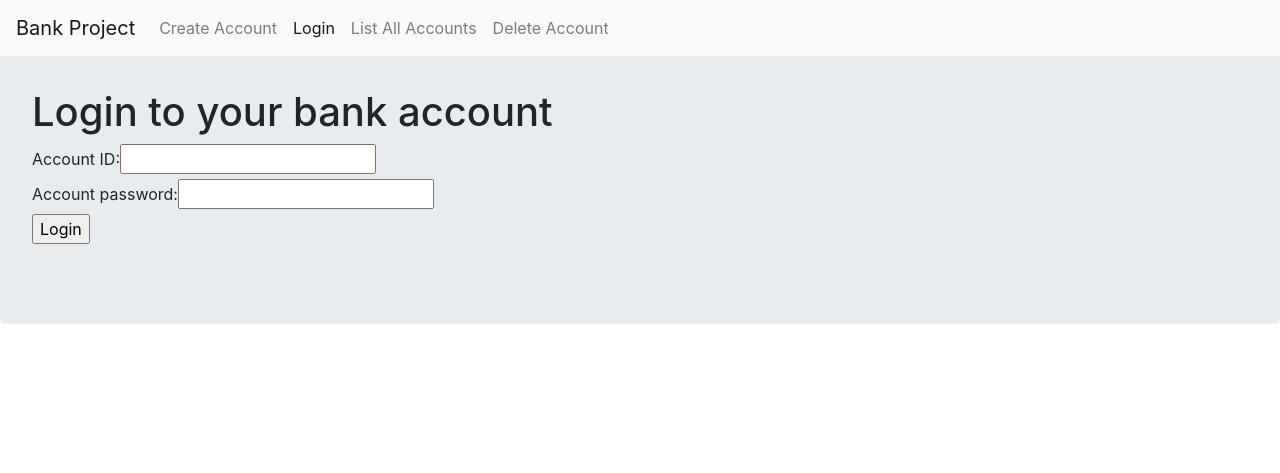
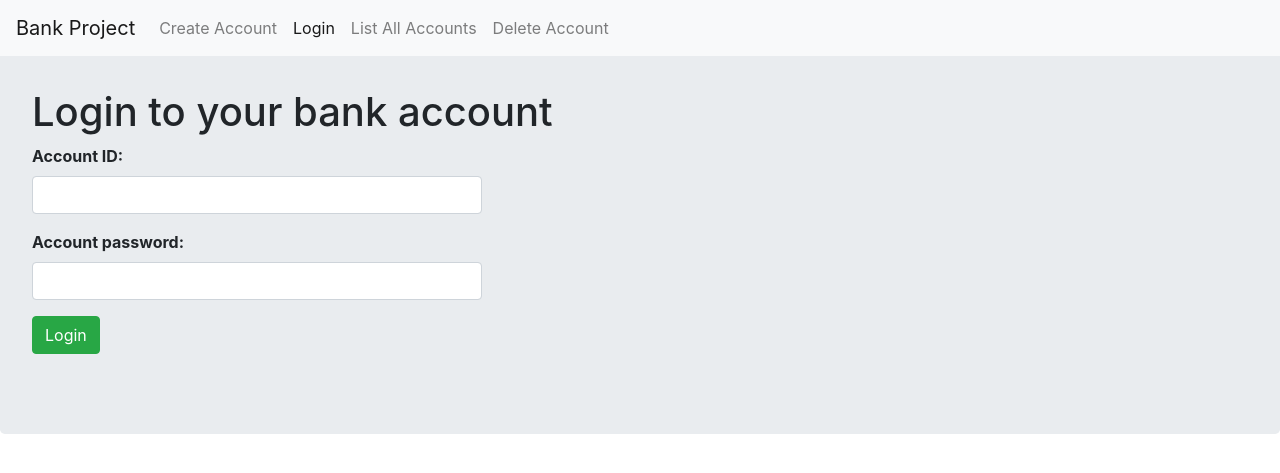
Before and after one commit to Alex-ley/Flask-banking-app, a Flask app: page /login in a window 1280 px wide. Shown: the top 473 px of the page. Run offline with Flask 2, Linux system fonts and the light colour scheme; some libraries are stand-ins or nearby versions.

Commit message:
added boostrap form classes to login

```diff
--- a/templates/login.html
+++ b/templates/login.html
@@ -2,11 +2,24 @@
 {% block content %}
     <div class="jumbotron">
         <h1>Login to your bank account</h1>
-        <form method="POST">
-          {{ form.hidden_tag()}}
-          {{ form.id.label }}{{ form.id() }} <br/>
-          {{ form.password.label }}{{ form.password() }} <br/>
-          {{ form.submit() }}
-        </form>
+        <div style="max-width: 450px;">
+          <form method="POST">
+            {{ form.hidden_tag()}}
+            <div class="form-group">
+              <strong>
+                {{ form.id.label }}
+              </strong>
+              {{ form.id(class="form-control") }}
+              <small></small>
+            </div>
+            <div class="form-group">
+              <strong>
+                {{ form.password.label }}
+              </strong>
+              {{ form.password(class="form-control") }}
+            </div>
+            {{ form.submit(class="btn btn-success") }}
+          </form>
+        </div>
     </div>
 {% endblock %}
```
